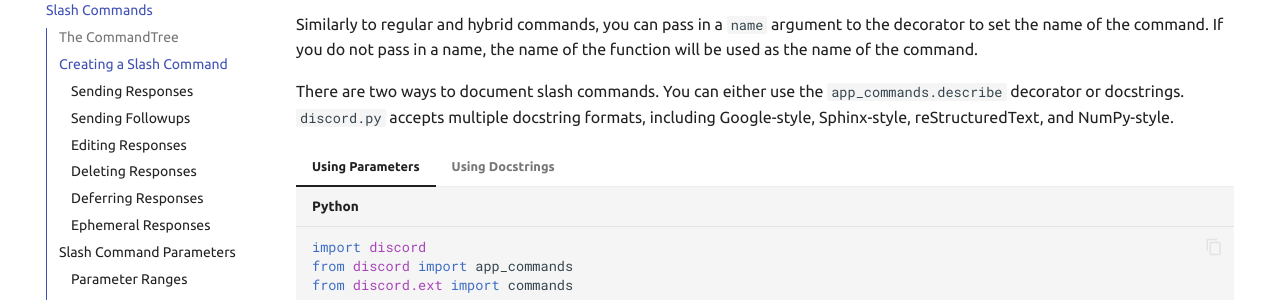
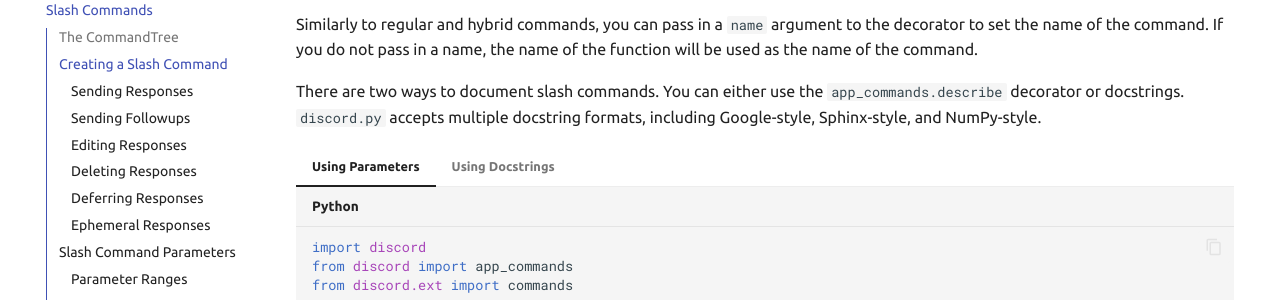
Before and after one commit to FallenDeity/discord.py-masterclass, an MkDocs documentation site: the page built from docs/slash-commands.md, in a window 1280 px wide and 900 px high, scrolled down 1577 px. Shown: the part 152-452 px from the top of the window. Built offline with MkDocs 1.6.1 and Material for MkDocs 9.7.7, drawn with Linux system fonts in a browser that asks for light colours; comment, search, counter and statistics services are not loaded.

Commit message:
fix: omit reStructuredText as a docstring format
Sphinx and Numpy styles use the reStructuredText language,
but reST itself does not define a style for Python documentation.

```diff
--- a/docs/slash-commands.md
+++ b/docs/slash-commands.md
@@ -54,7 +54,7 @@ The `discord.Interaction` object also has a `response` attribute which is a `dis
 
 Similarly to regular and hybrid commands, you can pass in a `name` argument to the decorator to set the name of the command. If you do not pass in a name, the name of the function will be used as the name of the command.
 
-There are two ways to document slash commands. You can either use the `app_commands.describe` decorator or docstrings. `discord.py` accepts multiple docstring formats, including Google-style, Sphinx-style, reStructuredText, and NumPy-style.
+There are two ways to document slash commands. You can either use the `app_commands.describe` decorator or docstrings. `discord.py` accepts multiple docstring formats, including Google-style, Sphinx-style, and NumPy-style.
 
 === "Using Parameters"
 
```
Also changed, not shown: docs/hybrid-commands.md (+1 -1 lines).
